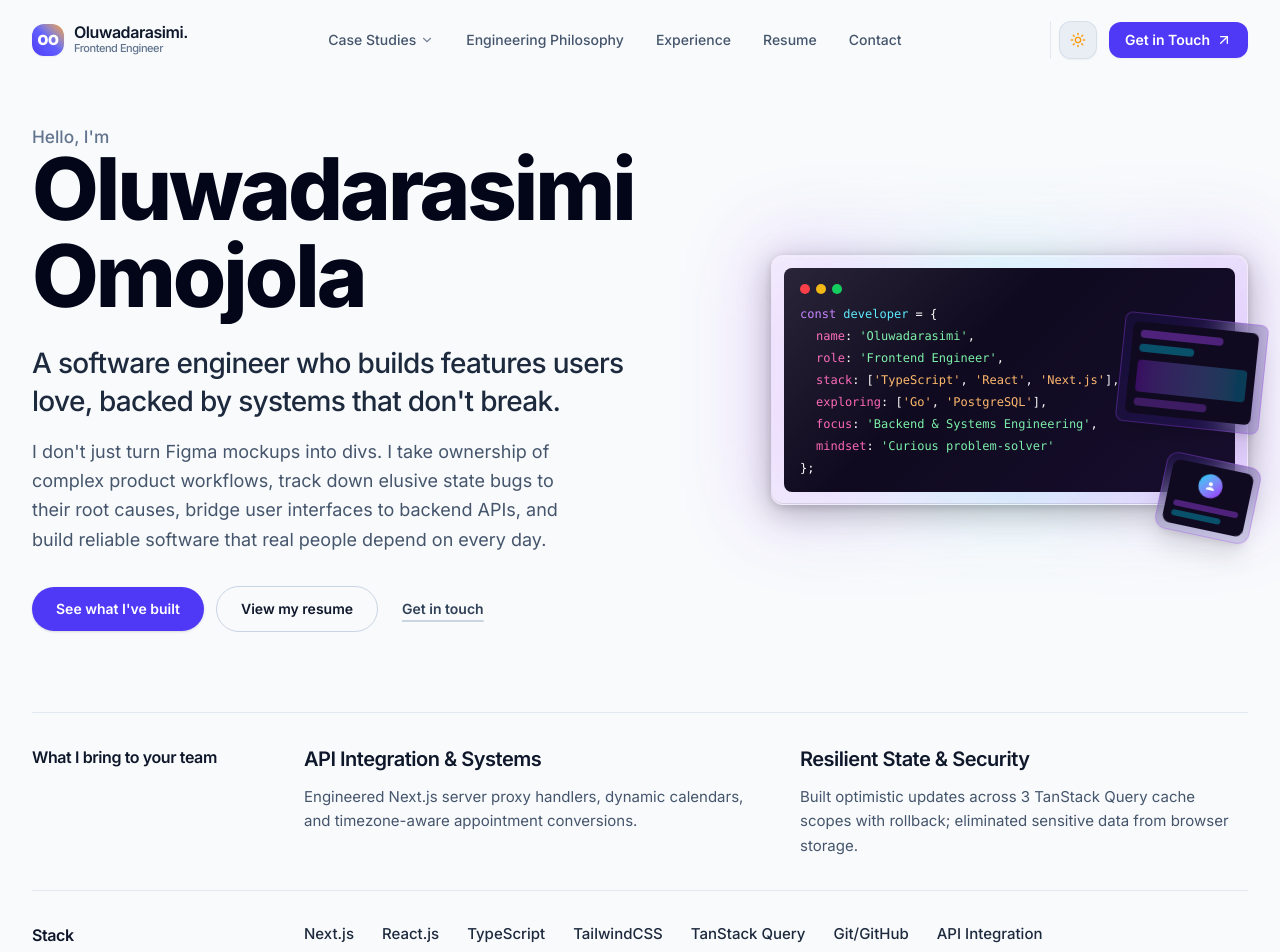
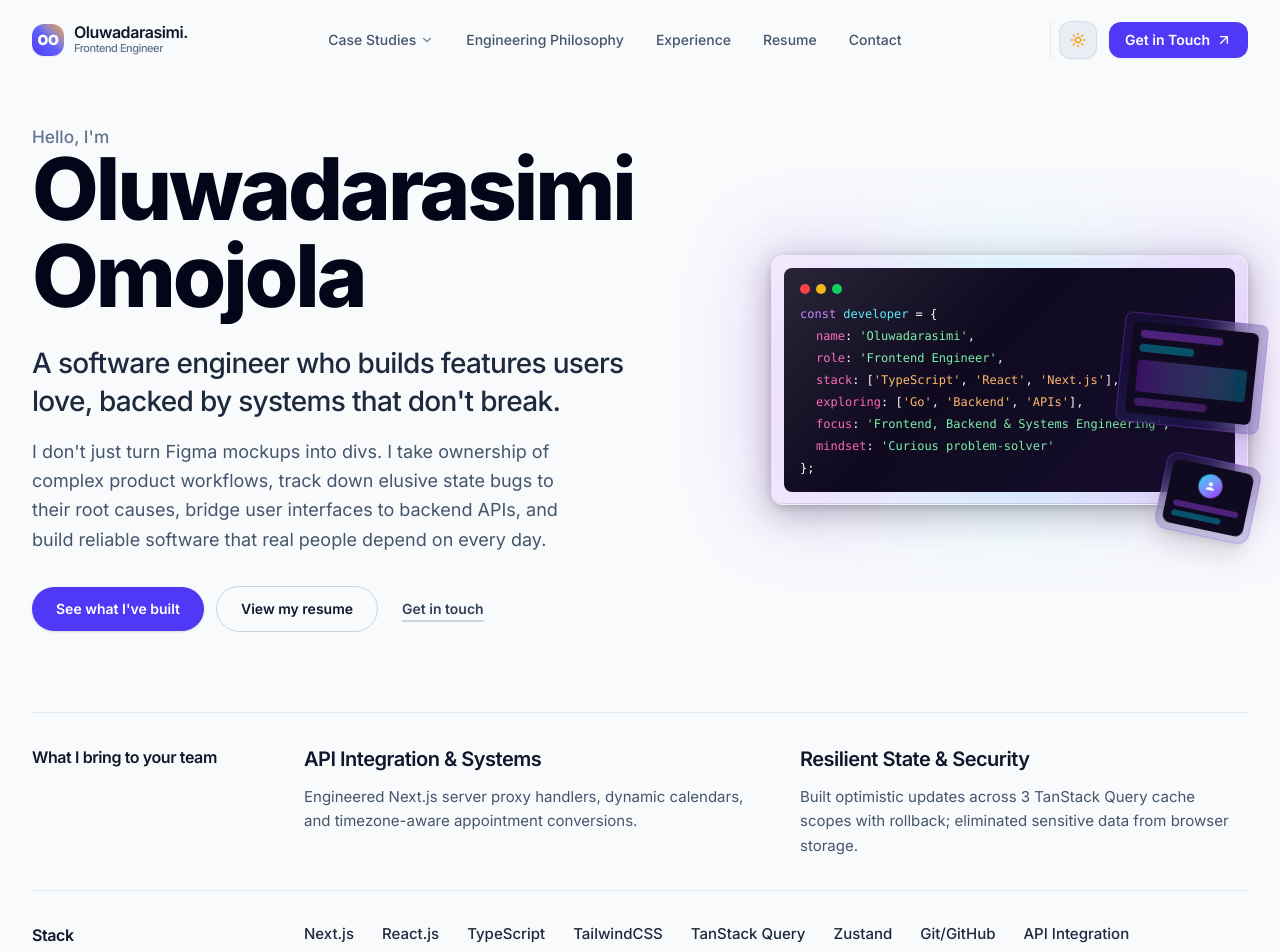
Before and after one commit to Darasimi010/portfolio, a Next.js app: page / in a window 1280 px wide. Shown: the top 952 px of the page. Built offline with nearby package versions, Linux system fonts and the light colour scheme.

Commit message:
updated my tech stack.

```diff
--- a/components/sections/Hero.tsx
+++ b/components/sections/Hero.tsx
@@ -12,6 +12,7 @@ const STACK = [
   "TypeScript",
   "TailwindCSS",
   "TanStack Query",
+  "Zustand",
   "Git/GitHub",
   "API Integration",
 ];
@@ -150,13 +151,14 @@ const DeviceMockups = () => (
           <p className="pl-4">
             <span className="text-pink-400">exploring</span>: [
             <span className="text-orange-300">&apos;Go&apos;</span>,{" "}
-            <span className="text-orange-300">&apos;PostgreSQL&apos;</span>],
+            <span className="text-orange-300">&apos;Backend&apos;</span>,{" "}
+            <span className="text-orange-300">&apos;APIs&apos;</span>],
           </p>
 
           <p className="pl-4">
             <span className="text-pink-400">focus</span>:{" "}
             <span className="text-green-300">
-              &apos;Backend & Systems Engineering&apos;
+              &apos;Frontend, Backend & Systems Engineering&apos;
             </span>
             ,
           </p>
```
